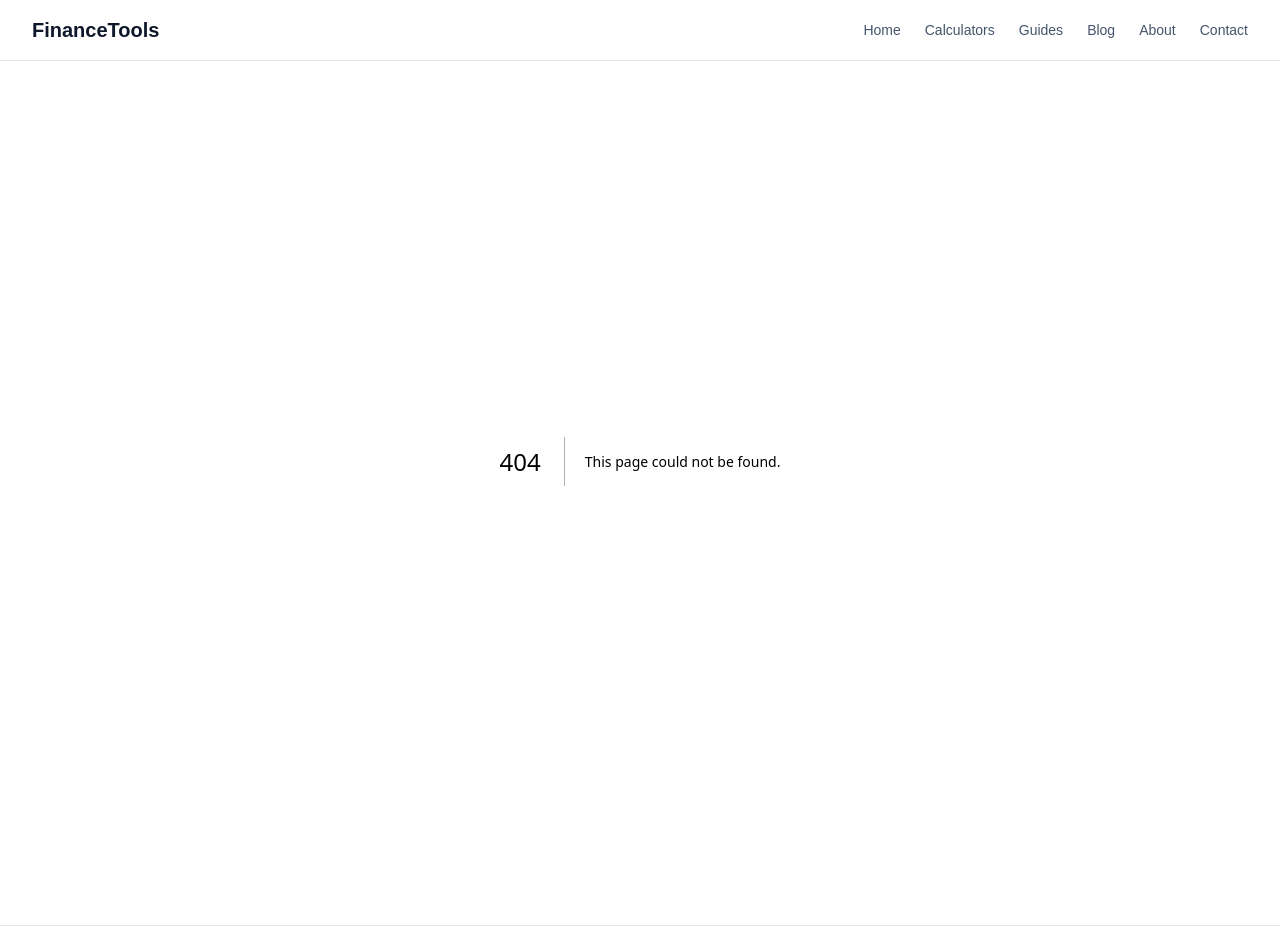
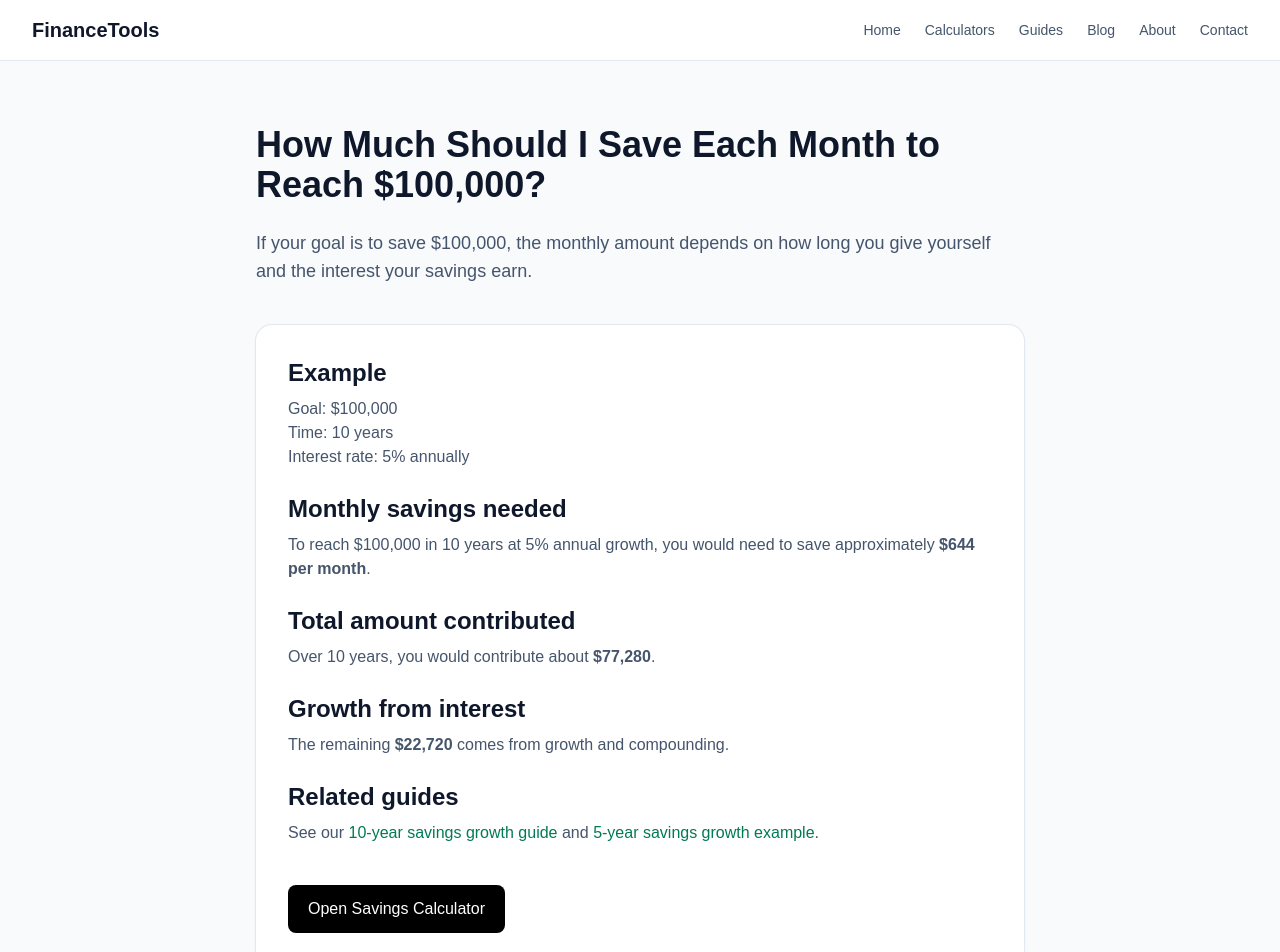
Before and after one commit to alameersam/finance-tools, a Next.js app: page /guides/how-much-should-i-save-each-month-to-reach-100000 in a window 1280 px wide. Before the commit this address had no page. Shown: the top 952 px of the page. Built offline with nearby package versions, Linux system fonts and the light colour scheme.

Commit message:
add savings goal article

```diff
--- /dev/null
+++ b/app/guides/how-much-should-i-save-each-month-to-reach-100000/page.tsx
@@ -0,0 +1,89 @@
+import type { Metadata } from "next";
+
+export const metadata: Metadata = {
+  title: "How Much Should I Save Each Month to Reach $100,000?",
+  description:
+    "Find out how much you need to save each month to reach $100,000 with clear examples.",
+};
+
+export default function SavingsGoalPage() {
+  return (
+    <main className="min-h-screen bg-slate-50 px-6 py-16 text-slate-900">
+      <article className="mx-auto max-w-3xl">
+        <h1 className="text-4xl font-bold">
+          How Much Should I Save Each Month to Reach $100,000?
+        </h1>
+
+        <p className="mt-6 text-lg text-slate-600">
+          If your goal is to save $100,000, the monthly amount depends on how
+          long you give yourself and the interest your savings earn.
+        </p>
+
+        <section className="mt-10 space-y-6 rounded-2xl bg-white p-8 shadow-sm ring-1 ring-slate-200">
+          <div>
+            <h2 className="text-2xl font-semibold">Example</h2>
+            <p className="mt-2 text-slate-600">
+              Goal: $100,000
+              <br />
+              Time: 10 years
+              <br />
+              Interest rate: 5% annually
+            </p>
+          </div>
+
+          <div>
+            <h2 className="text-2xl font-semibold">Monthly savings needed</h2>
+            <p className="mt-2 text-slate-600">
+              To reach $100,000 in 10 years at 5% annual growth, you would need
+              to save approximately <strong>$644 per month</strong>.
+            </p>
+          </div>
+
+          <div>
+            <h2 className="text-2xl font-semibold">Total amount contributed</h2>
+            <p className="mt-2 text-slate-600">
+              Over 10 years, you would contribute about{" "}
+              <strong>$77,280</strong>.
+            </p>
+          </div>
+
+          <div>
+            <h2 className="text-2xl font-semibold">Growth from interest</h2>
+            <p className="mt-2 text-slate-600">
+              The remaining <strong>$22,720</strong> comes from growth and
+              compounding.
+            </p>
+          </div>
+
+          <div>
+            <h2 className="text-2xl font-semibold">Related guides</h2>
+            <p className="mt-2 text-slate-600">
+              See our{" "}
+              <a
+                href="/guides/how-much-will-my-savings-grow-in-10-years"
+                className="font-medium text-emerald-700 hover:underline"
+              >
+                10-year savings growth guide
+              </a>{" "}
+              and{" "}
+              <a
+                href="/guides/how-much-will-my-savings-grow-in-5-years"
+                className="font-medium text-emerald-700 hover:underline"
+              >
+                5-year savings growth example
+              </a>
+              .
+            </p>
+          </div>
+
+          <a
+            href="/savings-calculator"
+            className="inline-block mt-4 rounded-lg bg-black px-5 py-3 text-white"
+          >
+            Open Savings Calculator
+          </a>
+        </section>
+      </article>
+    </main>
+  );
+}
--- a/app/guides/page.tsx
+++ b/app/guides/page.tsx
@@ -155,6 +155,12 @@ const guides = [
   href: "/guides/how-much-will-my-savings-grow-in-10-years",
   category: "Savings",
 },
+{
+  title: "How Much Should I Save Each Month to Reach $100,000?",
+  description: "Calculate monthly savings needed to hit a savings goal.",
+  href: "/guides/how-much-should-i-save-each-month-to-reach-100000",
+  category: "Savings",
+},
 ];
 
 export default function GuidesPage() {
```
